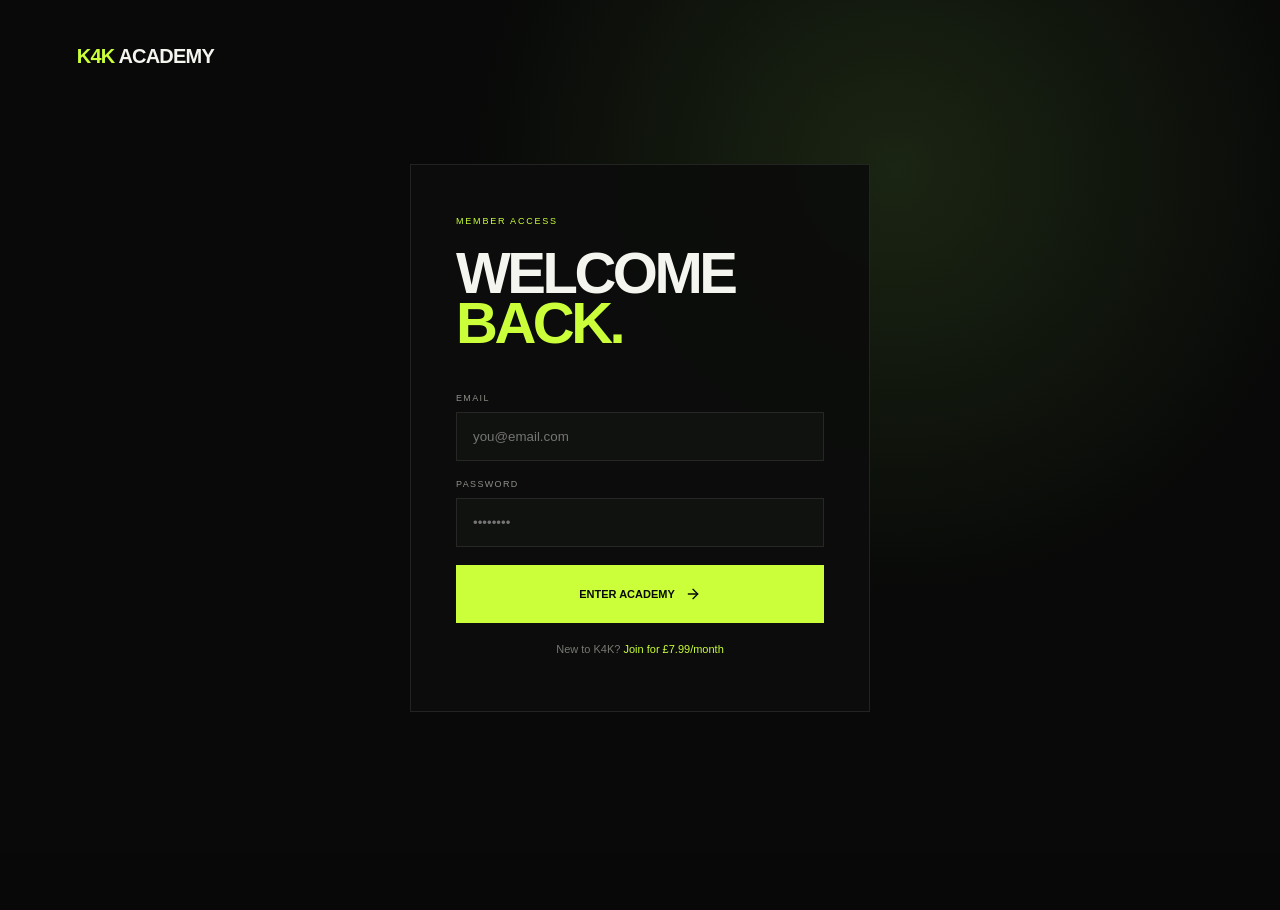
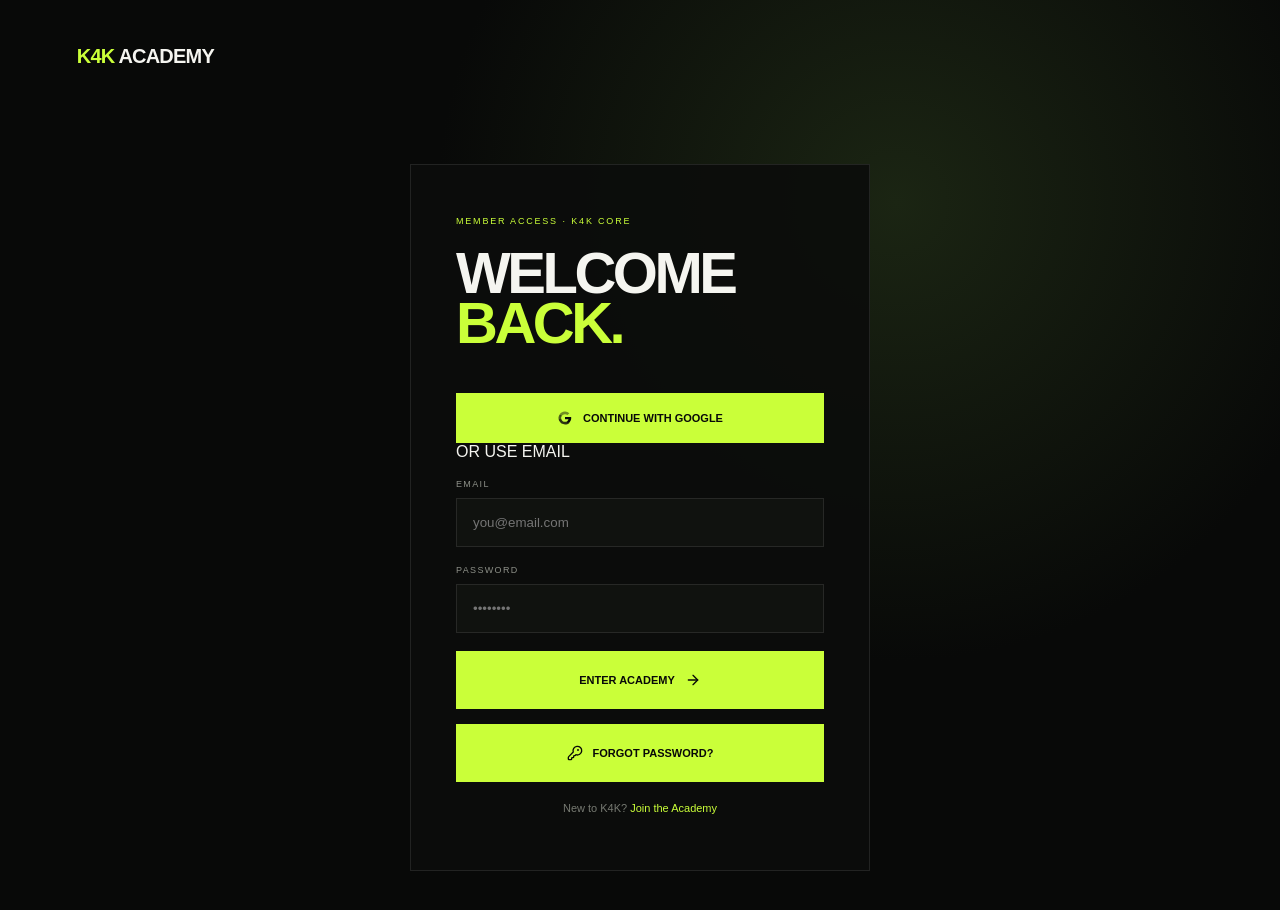
Before and after one commit to kreativestudios4k-lgtm/k4k-academy-v2, a Next.js app: page /login in a window 1280 px wide. Shown: the top 910 px of the page. Before the commit the page ends 853 px from the top, so only its background shows below. Built offline with nearby package versions, Linux system fonts and the light colour scheme; no server answers.

Commit message:
Add Google login and account recovery

```diff
--- a/app/login/page.js
+++ b/app/login/page.js
@@ -1 +1,43 @@
-'use client';import {useState} from 'react';import Link from 'next/link';import {createClient} from '../../lib/supabase/client';import {ArrowRight} from 'lucide-react';export default function Login(){const[email,setEmail]=useState('');const[password,setPassword]=useState('');const[msg,setMsg]=useState('');const[loading,setLoading]=useState(false);async function submit(e){e.preventDefault();setLoading(true);setMsg('');const supabase=createClient();const{error}=await supabase.auth.signInWithPassword({email,password});if(error){setMsg(error.message);setLoading(false);return}window.location.href='/academy'}return <main className="authpage"><Link href="/" className="brand"><span>K4K</span> ACADEMY</Link><form onSubmit={submit}><small>MEMBER ACCESS</small><h1>WELCOME<br/><i>BACK.</i></h1><label>Email<input type="email" required value={email} onChange={e=>setEmail(e.target.value)} placeholder="you@email.com"/></label><label>Password<input type="password" required value={password} onChange={e=>setPassword(e.target.value)} placeholder="••••••••"/></label>{msg&&<p className="authmsg">{msg}</p>}<button disabled={loading}>{loading?'Signing in…':'Enter Academy'} <ArrowRight/></button><p>New to K4K? <Link href="/#join">Join for £7.99/month</Link></p></form></main>}
+'use client';
+import {useState} from 'react';
+import Link from 'next/link';
+import {createClient} from '../../lib/supabase/client';
+import {ArrowRight,Mail,KeyRound} from 'lucide-react';
+
+function GoogleMark(){return <svg viewBox="0 0 24 24" aria-hidden="true"><path fill="currentColor" d="M21.35 12.18c0-.64-.06-1.25-.17-1.84H12v3.48h5.25a4.49 4.49 0 0 1-1.95 2.94v2.26h3.16c1.85-1.7 2.89-4.21 2.89-6.84Z"/><path fill="currentColor" opacity=".82" d="M12 21.7c2.64 0 4.86-.88 6.48-2.38l-3.16-2.45c-.88.59-2 .94-3.32.94-2.55 0-4.71-1.72-5.48-4.03H3.26v2.53A9.79 9.79 0 0 0 12 21.7Z"/><path fill="currentColor" opacity=".64" d="M6.52 13.78A5.9 5.9 0 0 1 6.21 12c0-.62.11-1.22.31-1.78V7.69H3.26A9.7 9.7 0 0 0 2.2 12c0 1.56.37 3.03 1.06 4.31l3.26-2.53Z"/><path fill="currentColor" opacity=".46" d="M12 6.19c1.44 0 2.72.49 3.73 1.45l2.81-2.81A9.42 9.42 0 0 0 12 2.3a9.79 9.79 0 0 0-8.74 5.39l3.26 2.53C7.29 7.91 9.45 6.19 12 6.19Z"/></svg>}
+
+export default function Login(){
+ const[email,setEmail]=useState('');
+ const[password,setPassword]=useState('');
+ const[msg,setMsg]=useState('');
+ const[loading,setLoading]=useState(false);
+ const[mode,setMode]=useState('login');
+ const supabase=createClient();
+
+ async function submit(e){
+  e.preventDefault();setLoading(true);setMsg('');
+  if(mode==='recovery'){
+   const {error}=await supabase.auth.resetPasswordForEmail(email,{redirectTo:window.location.origin+'/update-password'});
+   setLoading(false);setMsg(error?error.message:'Recovery link sent. Check your email inbox and spam folder.');return;
+  }
+  const{error}=await supabase.auth.signInWithPassword({email,password});
+  if(error){setMsg(error.message);setLoading(false);return}
+  window.location.href='/academy';
+ }
+ async function google(){
+  setLoading(true);setMsg('');
+  const {error}=await supabase.auth.signInWithOAuth({provider:'google',options:{redirectTo:window.location.origin+'/academy'}});
+  if(error){setMsg(error.message);setLoading(false)}
+ }
+ return <main className="authpage"><Link href="/" className="brand"><span>K4K</span> ACADEMY</Link><form onSubmit={submit}>
+  <small>MEMBER ACCESS · K4K CORE</small>
+  <h1>{mode==='recovery'?<>RECOVER<br/><i>ACCESS.</i></>:<>WELCOME<br/><i>BACK.</i></>}</h1>
+  {mode==='login'&&<><button type="button" className="googleAuth" onClick={google} disabled={loading}><GoogleMark/> Continue with Google</button><div className="authDivider"><span/>OR USE EMAIL<span/></div></>}
+  <label>Email<input type="email" required value={email} onChange={e=>setEmail(e.target.value)} placeholder="you@email.com"/></label>
+  {mode==='login'&&<label>Password<input type="password" required value={password} onChange={e=>setPassword(e.target.value)} placeholder="••••••••"/></label>}
+  {msg&&<p className="authmsg">{msg}</p>}
+  <button disabled={loading}>{loading?'Please wait…':mode==='recovery'?'Send recovery email':'Enter Academy'} {mode==='recovery'?<Mail/>:<ArrowRight/>}</button>
+  {mode==='login'?<button type="button" className="forgotAuth" onClick={()=>{setMode('recovery');setMsg('')}}><KeyRound/> Forgot password?</button>:<button type="button" className="forgotAuth" onClick={()=>{setMode('login');setMsg('')}}>← Back to login</button>}
+  <p>New to K4K? <Link href="/#join">Join the Academy</Link></p>
+ </form></main>
+}
```
